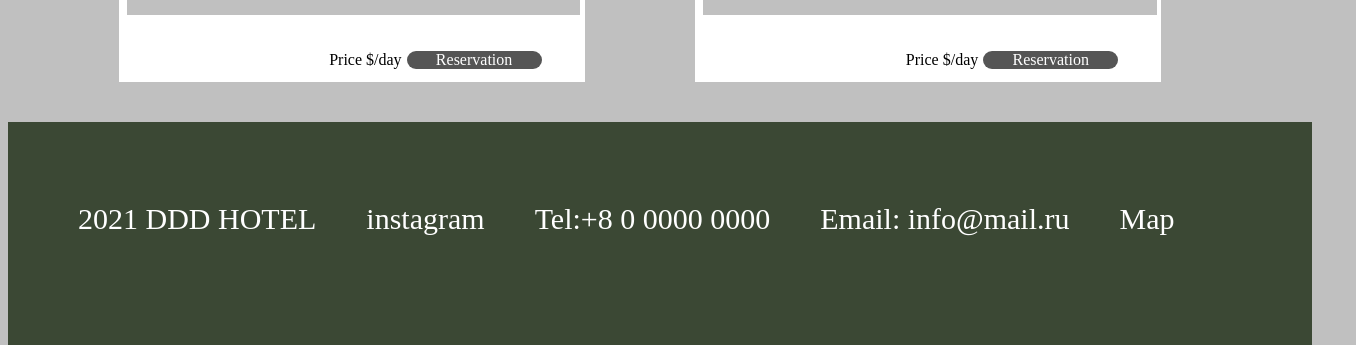
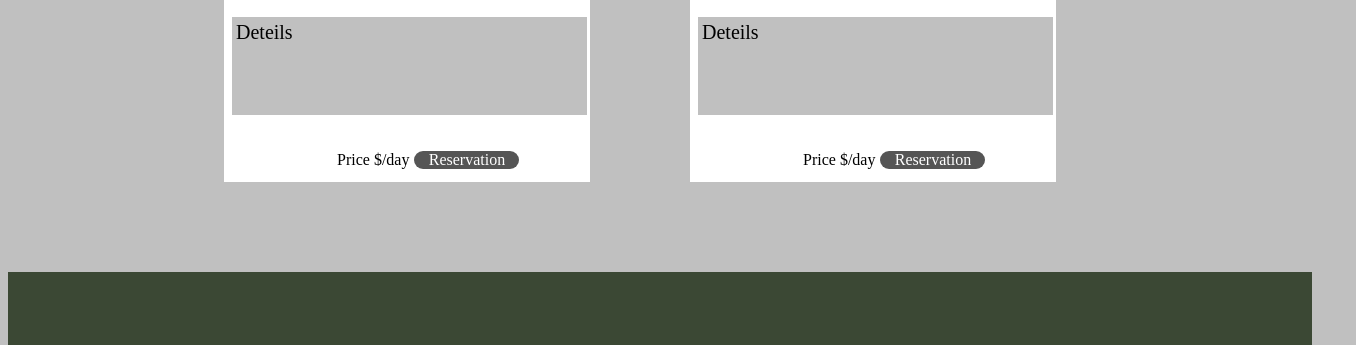
Before and after one commit to Narek-Mar/hotel, a plain HTML site: page index.html in a window 1280 px wide. Shown: the part 3337-3682 px from the top of the page, 1356 px wide, since content can reach past the window. Drawn offline with Linux system fonts and the light colour scheme; a web font is replaced by a local one.

Commit message:
Update index.html

```diff
--- a/index.html
+++ b/index.html
@@ -5,8 +5,7 @@
     <title>Rooms|DDD HOTEL</title>
     <link rel="stylesheet" href="https://fonts.googleapis.com/css?family=Sofia">
   <style>
-    body{
-    background-color: silver
+    body{    background-color: silver
   }
     .menu
         {
@@ -230,14 +229,13 @@
           100%{opacity: 0;color: black;background-image: url('https://sun9-3.userapi.com/impf/-YOQctsXX29-3Yb4e797xsvR7UON0X5MUmxYFg/Vu--WD3-gCI.jpg?size=1280x800&quality=96&sign=00a83bebab55b01ca41a2777ad492c40&type=album');}
         }
       .ej3{
-        width: 100%;
         display: flex;
-        justify-content: space-evenly;
         flex-wrap: wrap;
+           justify-content: center;
         }
         .rooms{
-          margin-top: 50px;
-          width:450px;
+          margin: 50px;
+          width:350px;
           background-color: white;
           min-height: 500px;
           padding: 8px;
@@ -347,7 +345,7 @@
             height: 18%;
             }
           .rooms3{
-            margin-left: 45%;
+            margin-left: 30%;
             display: flex;
             align-content: flex-end;
             flex-wrap: nowrap;
@@ -370,7 +368,9 @@
               0 17px 50px 0 rgba(0,0,0,0.19);
 
             }
-      .footer{
+    .footer{
+
+
         padding: 20px 20px 20px 20px;
         height: 200PX;
         width: 100%;
@@ -382,11 +382,11 @@
 
       }
       .footer1{font-size: 30px;
-        margin-left:  50px;
+        margin-left:  60px;
         margin-top: 60px;
       }
       #m1{}
-      @media  (max-device-width: 1100px){}
+
     </style>
 
   </head>
```
